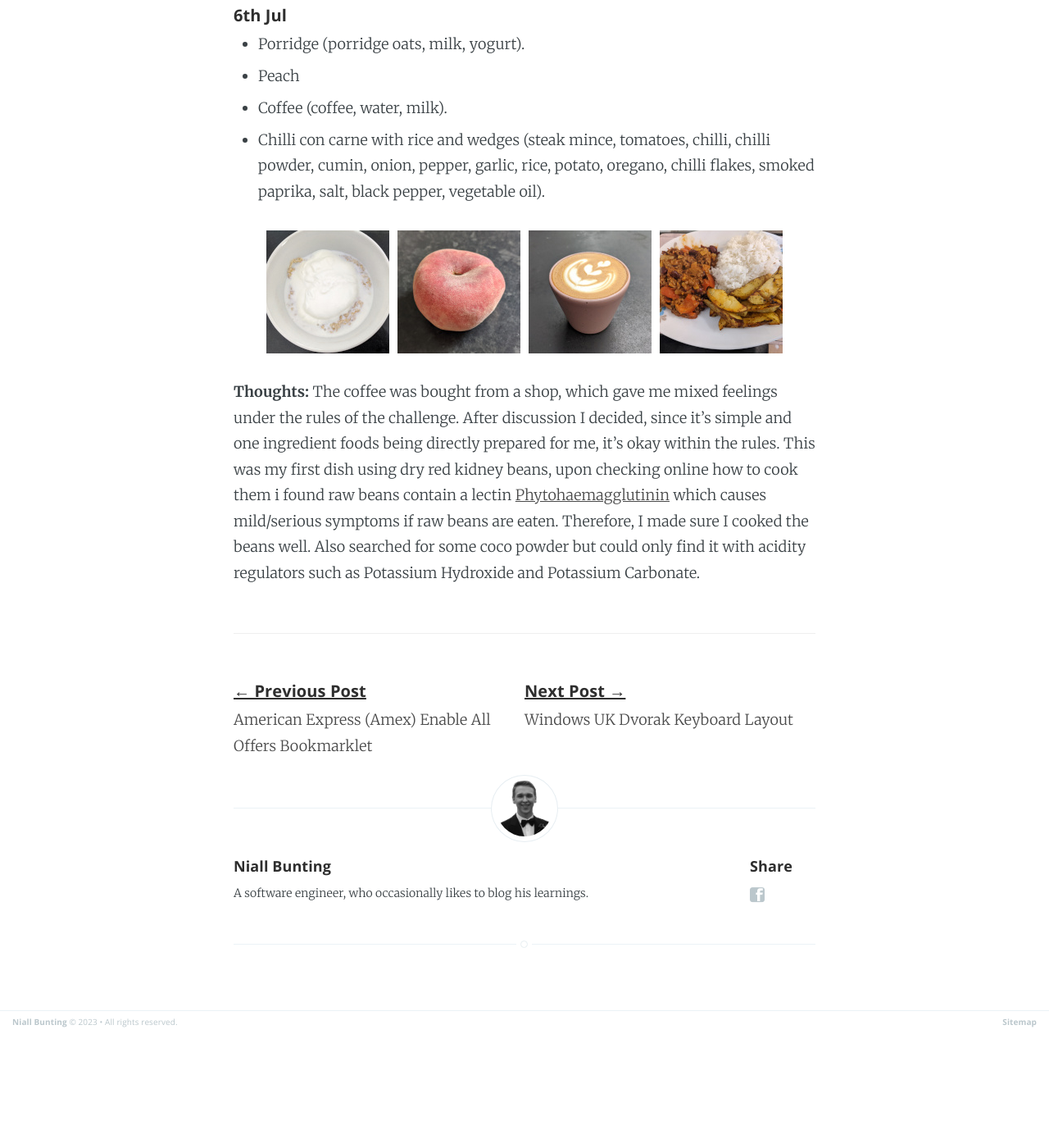
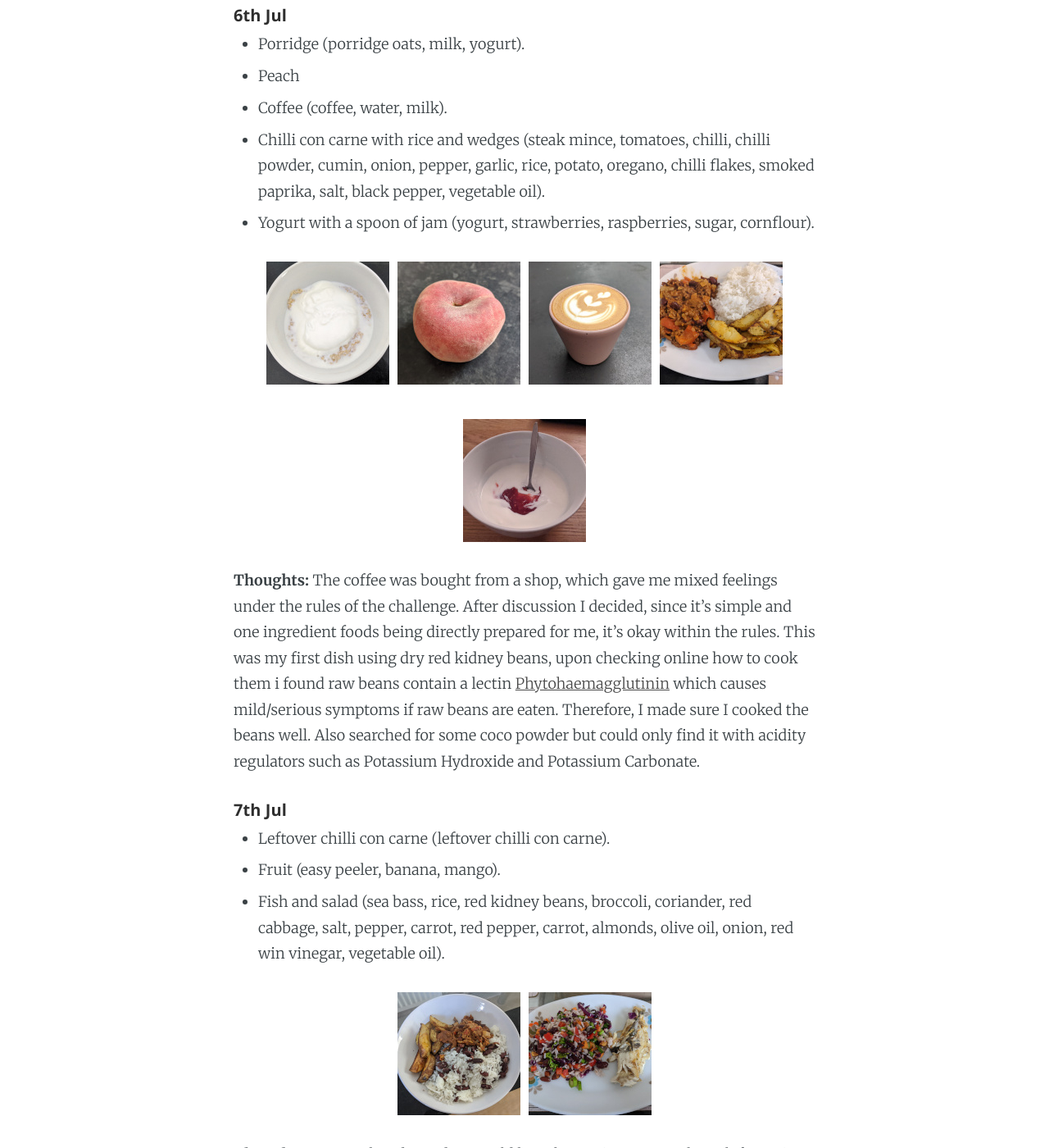
Before and after one commit to NiallBunting/niallbunting.github.io, a Jekyll site: the page built from _posts/2023-07-01-one-ingredient-challenge.markdown, in a window 1280 px wide and 1400 px high, scrolled down 3837 px. Shown: the whole window at 82% size. Built offline with Jekyll 4.4.1, drawn with Linux system fonts in a browser that asks for light colours; before the commit the page ends 5098 px from its top, so only the background shows below that; some of the changed text lies outside the part shown.

Commit message:
OIC Day 7

```diff
--- a/_posts/2023-07-01-one-ingredient-challenge.markdown
+++ b/_posts/2023-07-01-one-ingredient-challenge.markdown
@@ -166,6 +166,7 @@ This blog post is going to chart my progress with what I'm eating. I'm no chef a
 * Peach
 * Coffee (coffee, water, milk).
 * Chilli con carne with rice and wedges (steak mince, tomatoes, chilli, chilli powder, cumin, onion, pepper, garlic, rice, potato, oregano, chilli flakes, smoked paprika, salt, black pepper, vegetable oil).
+* Yogurt with a spoon of jam (yogurt, strawberries, raspberries, sugar, cornflour).
 
 <div class="gallery">
   <div class="galleryitem">
@@ -188,9 +189,35 @@ This blog post is going to chart my progress with what I'm eating. I'm no chef a
     <img src="/assets/images/oneingredientchallenge/06-chilli-sm.jpg"/>
    </a>
   </div>
+  <div class="galleryitem">
+   <a target="_blank" href="/assets/images/oneingredientchallenge/06-yogurt.jpg">
+    <img src="/assets/images/oneingredientchallenge/06-yogurt-sm.jpg"/>
+   </a>
+  </div>
 </div>
 
 **Thoughts:** The coffee was bought from a shop, which gave me mixed feelings under the rules of the challenge. After discussion I decided, since it's simple and one ingredient foods being directly prepared for me, it's okay within the rules. This was my first dish using dry red kidney beans, upon checking online how to cook them i found raw beans contain a lectin [Phytohaemagglutinin][phytohaemagglutinin] which causes mild/serious symptoms if raw beans are eaten. Therefore, I made sure I cooked the beans well. Also searched for some coco powder but could only find it with acidity regulators such as Potassium Hydroxide and Potassium Carbonate.
+
+##### 7th Jul
+
+* Leftover chilli con carne (leftover chilli con carne).
+* Fruit (easy peeler, banana, mango).
+* Fish and salad (sea bass, rice, red kidney beans, broccoli, coriander, red cabbage, salt, pepper, carrot, red pepper, carrot, almonds, olive oil, onion, red win vinegar, vegetable oil).
+
+<div class="gallery">
+  <div class="galleryitem">
+   <a target="_blank" href="/assets/images/oneingredientchallenge/07-chilli.jpg">
+    <img src="/assets/images/oneingredientchallenge/07-chilli-sm.jpg"/>
+   </a>
+  </div>
+  <div class="galleryitem">
+   <a target="_blank" href="/assets/images/oneingredientchallenge/07-fish.jpg">
+    <img src="/assets/images/oneingredientchallenge/07-fish-sm.jpg"/>
+   </a>
+  </div>
+</div>
+
+**Thoughts:** It was a hot day today, would have been nice to go to the pub for a pint after finishing our walk.
 
 [maltodextrin]: https://en.wikipedia.org/wiki/Maltodextrin
 [phytohaemagglutinin]: https://en.wikipedia.org/wiki/Phytohaemagglutinin
```
Also changed, not shown: assets/images/oneingredientchallenge/06-yogurt-sm.jpg (added), assets/images/oneingredientchallenge/07-chilli-sm.jpg (added), assets/images/oneingredientchallenge/07-fish-sm.jpg (added), 3 other files.
